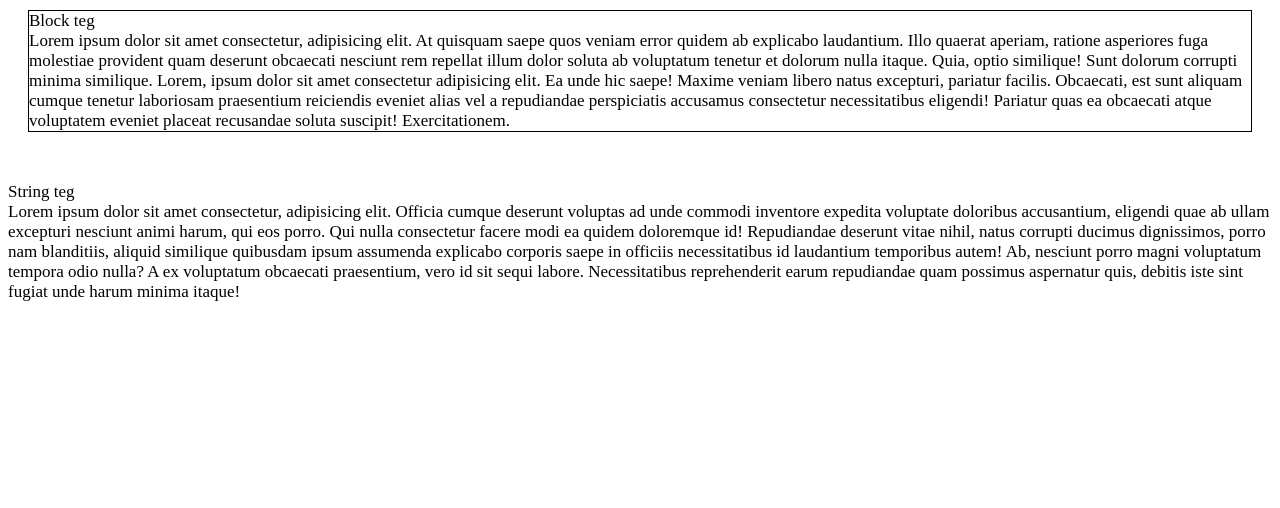
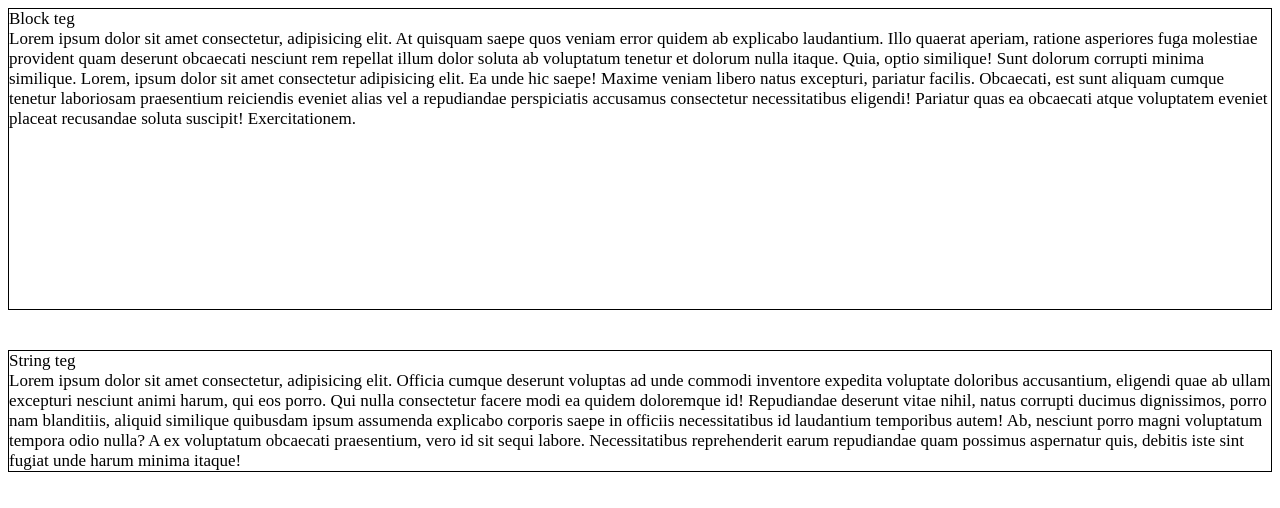
Before and after one commit to Makovvv/education, a plain HTML site: page css/css-3/index.html in a window 1280 px wide. Drawn offline with Linux system fonts and the light colour scheme.

Commit message:
22 aug first commit

```diff
--- a/css/css-3/css/style.css
+++ b/css/css-3/css/style.css
@@ -1,12 +1,16 @@
 body{
 	font-size: 17px;
 }
+
+
+
 .example-block{
-	/* padding: 10px 20px 30px 20px; */
-	margin: 10px 20px 30px 20px;
+	height: 300px;
 	border: 1px solid black;
+	margin: 0px 0px 40px 0
 }
 
 .example-string{
-
+	display: block;
+	border: 1px solid black;
 }
```
Also changed, not shown: css/css-3/index.html (+0 -1 lines), css/css-3/img/job.jpg (added), 1 other file.
